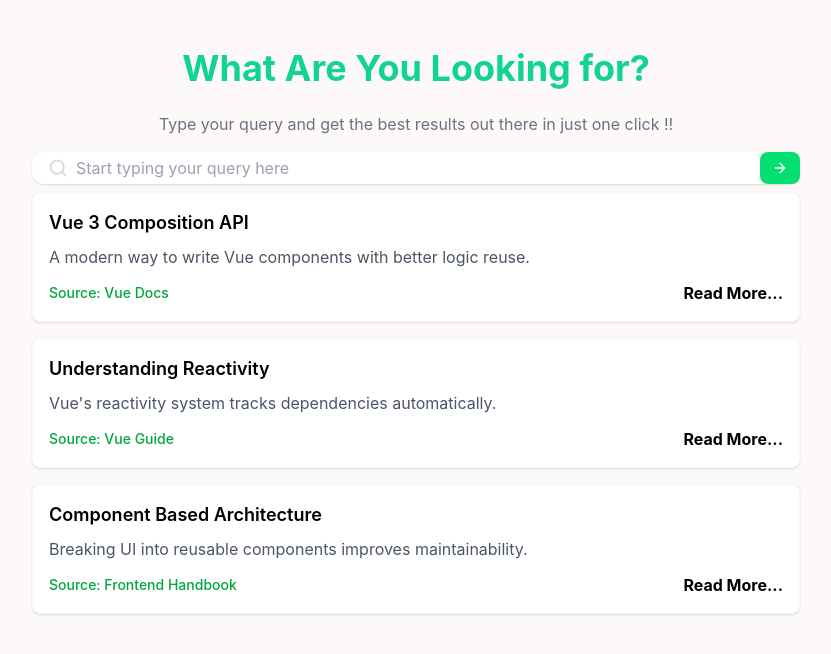
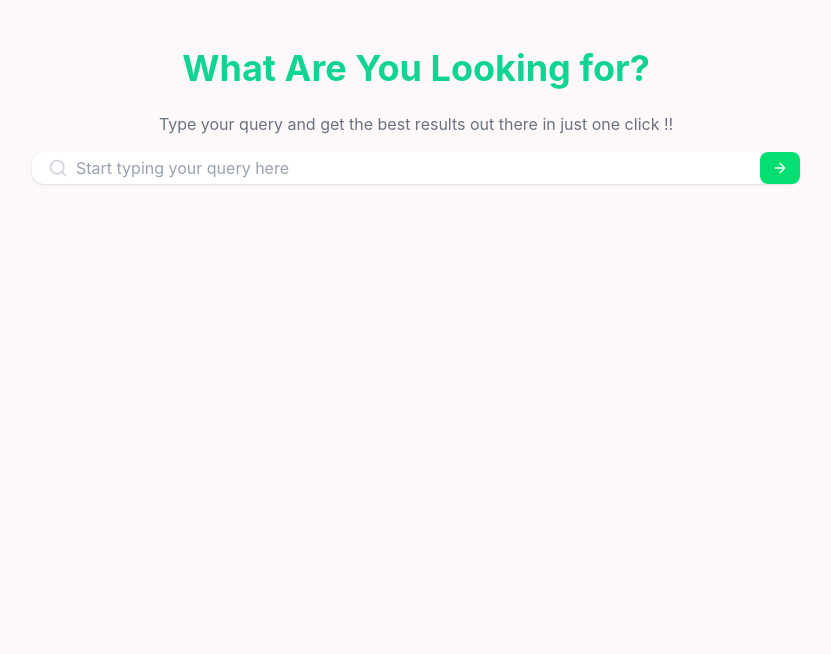
Before and after one commit to Rishabh503/saras-takehome, a Vue app: page / in a window 1280 px wide. Shown: the top 654 px of the page, without its empty margins (224-1055 px from the left). Built offline with nearby package versions, Linux system fonts and the light colour scheme.

Commit message:
implemeneted the api call

```diff
--- a/src/App.vue
+++ b/src/App.vue
@@ -1,8 +1,30 @@
 <script setup>
 import SearchBar from './components/SearchBar.vue'
 import SearchResultList from './components/SearchResultList.vue'
+import Loader from './components/Loader.vue'
 import {ref} from "vue"
 // const show=ref(false)
+const results=ref([]);
+const loading = ref(false)
+
+async function search(query){
+  if(!query){
+    results.value=[];
+    return
+  }
+  loading.value=true;
+  try {
+     const res = await fetch(`https://api.tvmaze.com/search/shows?q=${query}`)
+    const data = await res.json()
+// console.log(data)
+    results.value = data
+    console.log(results.value)
+  } catch (error) {
+    console.log("error from vue.app:",error)
+  }
+
+  loading.value=false;
+}
 </script>
 
 <template>
@@ -12,8 +34,10 @@ import {ref} from "vue"
       <p class="text-center text-gray-500">
         Type your query and get the best results out there in just one click !!
       </p>
-      <SearchBar />
-      <SearchResultList/>
+      <SearchBar @search="search" />
+      <Loader v-if="loading"/>
+
+      <SearchResultList :results="results"/>
     </div>
 
   </div>
--- a/src/components/Loader.vue
+++ b/src/components/Loader.vue
@@ -0,0 +1,7 @@
+<template>
+
+<div class="loader">
+Loading...
+</div>
+
+</template>
--- a/src/components/SearchBar.vue
+++ b/src/components/SearchBar.vue
@@ -3,8 +3,10 @@ import {ref} from "vue"
 
 import { Search, ArrowRight } from "lucide-vue-next"
 const query=ref("")
+const emit=defineEmits(["search"])
 function onSearch(){
     console.log("query is :" , query.value)
+    emit("search",query.value)
 }
 </script>
 
--- a/src/components/SearchResultList.vue
+++ b/src/components/SearchResultList.vue
@@ -1,6 +1,17 @@
 <script setup>
 import { ref } from "vue"
 import ListItem from "./SearchResultsItem.vue"
+
+const props = defineProps({
+  results: {
+    type: Array,
+    default: () => []
+  }
+})
+console.log(props.results)
+if(props.results){
+    console.log(props.results)
+}
 
 const items = ref([
   {
@@ -32,12 +43,13 @@ const items = ref([
   <div class="mt-2">
 
     <ListItem
-      v-for="item in items"
-      :key="item.id"
-      :title="item.title"
-      :desc="item.desc"
-      :source="item.source"
-      :extra="item.extra"
+      v-for="item in results"
+      :key="item.show.id"
+      :title="item.show.name"
+      :desc="item.show.summary"
+      :language="item.show.language"
+      :releaseDate="item.show.premiered"
+      :genres="item.show.genres"
     />
 
   </div>
--- a/src/components/SearchResultsItem.vue
+++ b/src/components/SearchResultsItem.vue
@@ -4,10 +4,15 @@ import {  ArrowRight,X } from "lucide-vue-next"
     const props=defineProps({
         title:String,
         desc:String,
-        source:String,
-        extra:String
+        language:String,
+        releaseDate:String,
+        genres:Array
     })
-
+// :key="item.show.id"
+//       :title="item.show.name"
+//       :desc="item.show.summary"
+//       :language="item.show.language"
+//       :releaseDate="item.show.premiered"
 
 const isOpen = ref(false)
 const open=ref("Read More...")
@@ -23,17 +28,39 @@ function toggle() {
 <template>
   <div class="border border-green-50 rounded-lg bg-white p-4 shadow-sm hover:shadow-md transition mb-4">
 
-    <h2 class="text-lg font-semibold mb-2">
+   <div class="flex justify-between">
+     <div>
+        <h2 class="text-lg font-semibold mb-2">
       {{ title }}
     </h2>
 
     <p class="text-gray-600 mb-3">
-      {{ desc }}
+      Date of Release : {{ releaseDate }}
     </p>
+
+     </div>
+    <div v-if="genres && genres.length" >
+  <span
+    v-for="genre in genres"
+    :key="genre"
+    class="text-xs bg-green-100 mx-2 text-green-700 px-2  py-1 rounded"
+  >
+    {{ genre }}
+  </span>
+</div>
+    <div v-if="genres && genres.length==0" >
+  <span
+    class="text-xs bg-green-100 mx-2 text-red-700 px-2  py-1 rounded"
+  >
+    Genre Not Available
+  </span>
+</div>
+   </div>
+
 
     <div class="cursor-pointer flex items-center justify-between font-bold" @click="toggle">
     <span class="text-sm text-green-600 font-medium">
-      Source: {{ source }}
+      Language: {{ language }}
     </span>
        <span v-if="open === ''">
   <X class="w-4 h-4"/>
@@ -44,7 +71,8 @@ function toggle() {
     </div>
 
     <div v-if="isOpen" class="mt-3  text-gray-600">
-    {{extra}}
+    <!-- {{desc}} -->
+       <p v-html="desc"></p>
     </div>
 
   </div>
```
